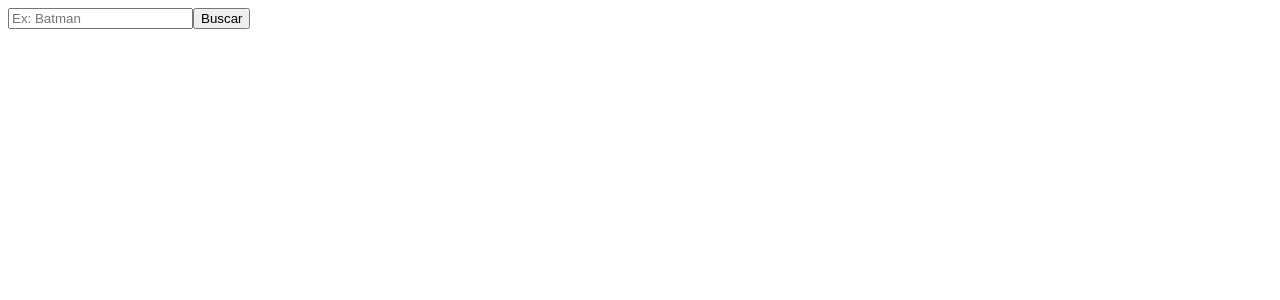
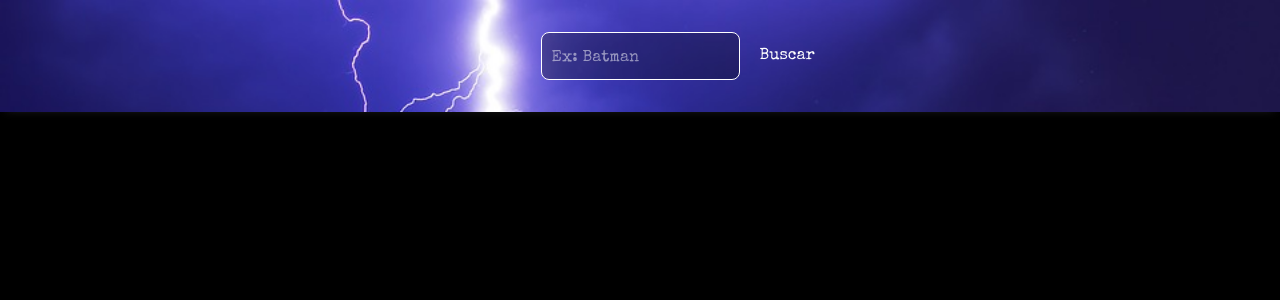
Before and after one commit to ivongarduno/React-Redux, a React (Create React App) app: page / in a window 1280 px wide. Shown: the top 300 px of the page. Built offline with nearby package versions, Linux system fonts and the light colour scheme.

Commit message:
estilos con sass

```diff
--- a/src/App.js
+++ b/src/App.js
@@ -1,11 +1,13 @@
 import React from 'react';
 import { Provider } from 'react-redux';
 import store from './redux/store';
-import Search from './components/search';
+import Search from './components/search/search';
+
+import './style.css';
 
 const App = () =>(
   <Provider store={store}>
-    <main>
+    <main className='main'>
       <Search/>
     </main>
   </Provider>
--- /dev/null
+++ b/src/components/itemHero/itemHero.css
@@ -0,0 +1,6 @@
+.ListItem {
+  font-family: 'Special Elite', cursive;
+  list-style: none;
+  margin: 2em; }
+  .ListItem img {
+    width: 20%; }
--- a/src/components/itemHero/itemHero.jsx
+++ b/src/components/itemHero/itemHero.jsx
@@ -1,4 +1,5 @@
 import React from 'react';
+import './itemHero.css';
 
 
 const ItemHero = ({ hero: { name, image, biography, work }}) => {
@@ -16,7 +17,6 @@ const ItemHero = ({ hero: { name, image, biography, work }}) => {
             alt=""
           />
           <div className="card-body">
-
             <p className="card-text"><b>First Appearance:</b> {firstAppearance}</p>
             <p className="card-text"><b>Publisher:</b> {biography.publisher}</p>
             <p className="card-text"><b>Occupation:</b> {work.occupation}</p>
--- /dev/null
+++ b/src/components/itemHero/itemHero.scss
@@ -0,0 +1,9 @@
+.ListItem{
+    font-family: 'Special Elite', cursive;
+    list-style:none;
+    margin: 2em;
+
+    img{
+        width: 20%;
+    }
+}
--- /dev/null
+++ b/src/components/search/search.css
@@ -0,0 +1,70 @@
+@import url("https://fonts.googleapis.com/css?family=Special+Elite&display=swap");
+.container-form {
+  width: 100%;
+  height: 7em;
+  position: fixed;
+  background-image: url("../../img/trueno.jpg");
+  background-repeat: no-repeat;
+  background-size: cover;
+  display: flex;
+  justify-content: center;
+  align-items: center;
+  box-shadow: 0 4px 10px -6px #222;
+  font-family: 'Special Elite', cursive; }
+  .container-form input {
+    height: 3rem;
+    border-radius: 0.5rem;
+    border: 1px solid white;
+    padding: 10px;
+    margin: 10px;
+    background: rgba(0, 0, 0, 0.3); }
+  .container-form button {
+    color: white;
+    border: none;
+    background: none;
+    cursor: pointer;
+    font-size: 16px;
+    font-weight: 400;
+    line-height: 45px;
+    position: absolute;
+    margin: 10px;
+    font-family: 'Special Elite', cursive; }
+  .container-form ::placeholder {
+    color: white;
+    opacity: 0.5;
+    font-family: 'Special Elite', cursive;
+    font-size: 16px; }
+
+.btn-2 {
+  letter-spacing: 0; }
+
+.btn-2:hover,
+.btn-2:active {
+  letter-spacing: 2px; }
+
+.btn-2:after,
+.btn-2:before {
+  backface-visibility: hidden;
+  border: 1px solid rgba(255, 255, 255, 0);
+  bottom: 0px;
+  content: " ";
+  display: block;
+  margin: 0 auto;
+  position: relative;
+  transition: all 280ms ease-in-out;
+  width: 0; }
+
+.btn-2:hover:after,
+.btn-2:hover:before {
+  backface-visibility: hidden;
+  border-color: #fff;
+  transition: width 350ms ease-in-out;
+  width: 90%; }
+
+.btn-2:hover:before {
+  bottom: auto;
+  top: 0;
+  width: 90%; }
+
+.container-results {
+  padding: 8em 0; }
--- a/src/components/search.jsx
+++ b/src/components/search/search.jsx
@@ -1,7 +1,9 @@
-import React, { Component } from 'react';
+import React, { Component, Fragment } from 'react';
 import { connect } from 'react-redux';
-import { fetchGetHero } from '../redux/reducers/resultsReducer';
-import ItemHero from './itemHero/itemHero';
+import { fetchGetHero } from '../../redux/reducers/resultsReducer';
+import ItemHero from '../itemHero/itemHero';
+
+import './search.css';
 
 class Search extends Component {
 
@@ -35,29 +37,30 @@ class Search extends Component {
 
 
         return(
-            <form onSubmit={this.handleGet}>
-            <input name="text" placeholder="Ex: Batman" value={this.state.text} onChange={this.hanldeChange} />
-            <button type="submit">Buscar</button>
+            <Fragment>
+            <div className='container-form'>
+                <form onSubmit={this.handleGet} clasName='form-search'>
+                    <input name="text"
+                    placeholder="Ex: Batman"
+                    value={this.state.text}
+                    onChange={this.hanldeChange} />
+                    <button type="submit" className='btn btn-2'>Buscar</button>
+                </form>
+            </div>
+            <div className='container-results'>
                 {
-                results.map((hero)=>{
-                    if(!hero){
-                        return <p>No hay resultados</p>
-                    }
-                    else{
+                    results.map((hero)=>{
+
                         return(
                             <ul key={hero.id}>
                                 <ItemHero hero={hero}/>
                             </ul>
+                        )
 
-                        )
-                    }
-
-                })
-
-            }
-
-
-            </form>
+                    })
+                }
+            </div>
+            </Fragment>
         )
     }
 
--- /dev/null
+++ b/src/components/search/search.scss
@@ -0,0 +1,84 @@
+@import url('https://fonts.googleapis.com/css?family=Special+Elite&display=swap');
+
+.container-form{
+    width: 100%;
+    height: 7em;
+    position:fixed;
+    background-image: url('../../img/trueno.jpg');
+    background-repeat: no-repeat;
+    background-size: cover;
+    display: flex;
+    justify-content: center;
+    align-items: center;
+    box-shadow: 0 4px 10px -6px #222;
+    font-family: 'Special Elite', cursive;
+
+    input{
+        height: 3rem;
+        border-radius: 0.5rem;
+        border: 1px solid white;
+        padding: 10px;
+        margin: 10px;
+        background: rgba($color: #000000, $alpha: 0.3);
+    }
+
+    button{
+        color:white;
+        border:none;
+        background: none;
+        cursor: pointer;
+        font-size:16px;
+        font-weight: 400;
+        line-height: 45px;
+        position: absolute;
+        margin:10px;
+        font-family: 'Special Elite', cursive;
+    }
+
+    ::placeholder {
+        color: white;
+        opacity: 0.5;
+        font-family: 'Special Elite', cursive;
+        font-size: 16px;
+      }
+}
+
+.btn-2 {
+    letter-spacing: 0;
+}
+
+.btn-2:hover,
+.btn-2:active {
+  letter-spacing: 2px;
+}
+
+.btn-2:after,
+.btn-2:before {
+  backface-visibility: hidden;
+  border: 1px solid rgba(#fff, 0);
+  bottom: 0px;
+  content: " ";
+  display: block;
+  margin: 0 auto;
+  position: relative;
+  transition: all 280ms ease-in-out;
+  width: 0;
+}
+
+.btn-2:hover:after,
+.btn-2:hover:before {
+  backface-visibility: hidden;
+  border-color: #fff;
+  transition: width 350ms ease-in-out;
+  width: 90%;
+}
+
+.btn-2:hover:before {
+  bottom: auto;
+  top: 0;
+  width: 90%;
+}
+
+.container-results{
+  padding: 8em 0;
+}
--- a/src/style.css
+++ b/src/style.css
@@ -0,0 +1,17 @@
+*{
+    margin: 0;
+    padding: 0;
+    box-sizing: border-box;
+}
+
+#root {
+    width: 100%;
+    height: 100vh;
+    background-color: black;
+}
+
+.main{
+    width:100%;
+    background-color: black;
+    color:white;
+ }
```
Also changed, not shown: package.json (+11 -4 lines), src/components/itemHero/style.css (deleted), src/img/trueno.jpg (added), 1 other file (tests, documents, lock files or other folders).
